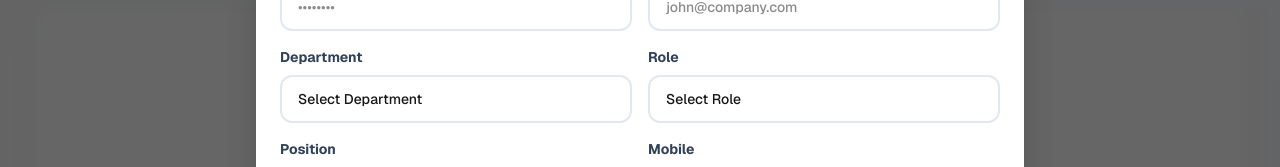
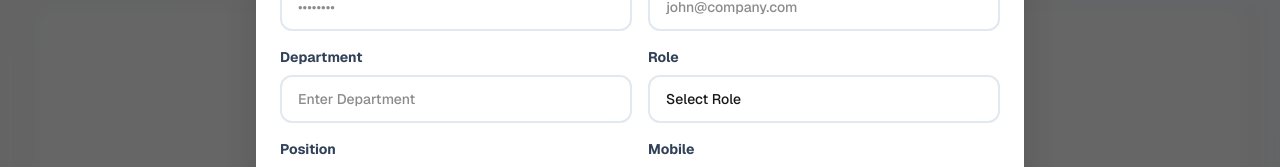
Before and after one commit to Darren1812/ATGROUP, a Next.js app: page /Usermanagement in a window 1280 px wide. Both pictures are taken after typing "name@example.com" into the empty fields and a click on the button "Add User". Shown: the part 308-475 px from the top of the page. Built offline with nearby package versions, Linux system fonts and the light colour scheme; no server answers.

Commit message:
update input field

```diff
--- a/src/app/Usermanagement/page.tsx
+++ b/src/app/Usermanagement/page.tsx
@@ -800,21 +800,21 @@ export default function OnlineUsersTable() {
                   <label className='block text-sm font-bold text-slate-700 mb-2'>
                     Department
                   </label>
-                  <select
-                    className='w-full px-4 py-3 border-2 border-slate-200 rounded-xl focus:border-indigo-400 focus:ring-4 focus:ring-indigo-100 outline-none transition-all text-sm font-medium appearance-none bg-white cursor-pointer'
-                    value={newUser.department}
-                    onChange={(e) =>
-                      setNewUser({ ...newUser, department: e.target.value })
-                    }
-                  >
-                    <option value=''>Select Department</option>
-                    <option value='Sales'>Sales</option>
-                    <option value='IT'>IT</option>
-                    <option value='HR'>HR</option>
-                    <option value='Finance'>Finance</option>
-                    <option value='Marketing'>Marketing</option>
-                    <option value='Operations'>Operations</option>
-                  </select>
+
+                  <input
+                    type='text'
+                    placeholder='Enter Department'
+                    className='w-full px-4 py-3 border-2 border-slate-200 rounded-xl focus:border-blue-400 focus:ring-4 focus:ring-blue-100 outline-none transition-all text-sm font-medium'
+                    value={selectedUser?.department ?? ""}
+                    onChange={(e) => {
+                      if (!selectedUser) return;
+
+                      setSelectedUser({
+                        ...selectedUser,
+                        department: e.target.value,
+                      });
+                    }}
+                  />
                 </div>
 
                 {/* Role */}
@@ -984,13 +984,15 @@ export default function OnlineUsersTable() {
                     type='text'
                     placeholder='Enter Department'
                     className='w-full px-4 py-3 border-2 border-slate-200 rounded-xl focus:border-blue-400 focus:ring-4 focus:ring-blue-100 outline-none transition-all text-sm font-medium'
-                    value={selectedUser.department ?? ""}
-                    onChange={(e) =>
+                    value={selectedUser?.department ?? ""}
+                    onChange={(e) => {
+                      if (!selectedUser) return;
+
                       setSelectedUser({
                         ...selectedUser,
                         department: e.target.value,
-                      })
-                    }
+                      });
+                    }}
                   />
                 </div>
                 <div>
```
